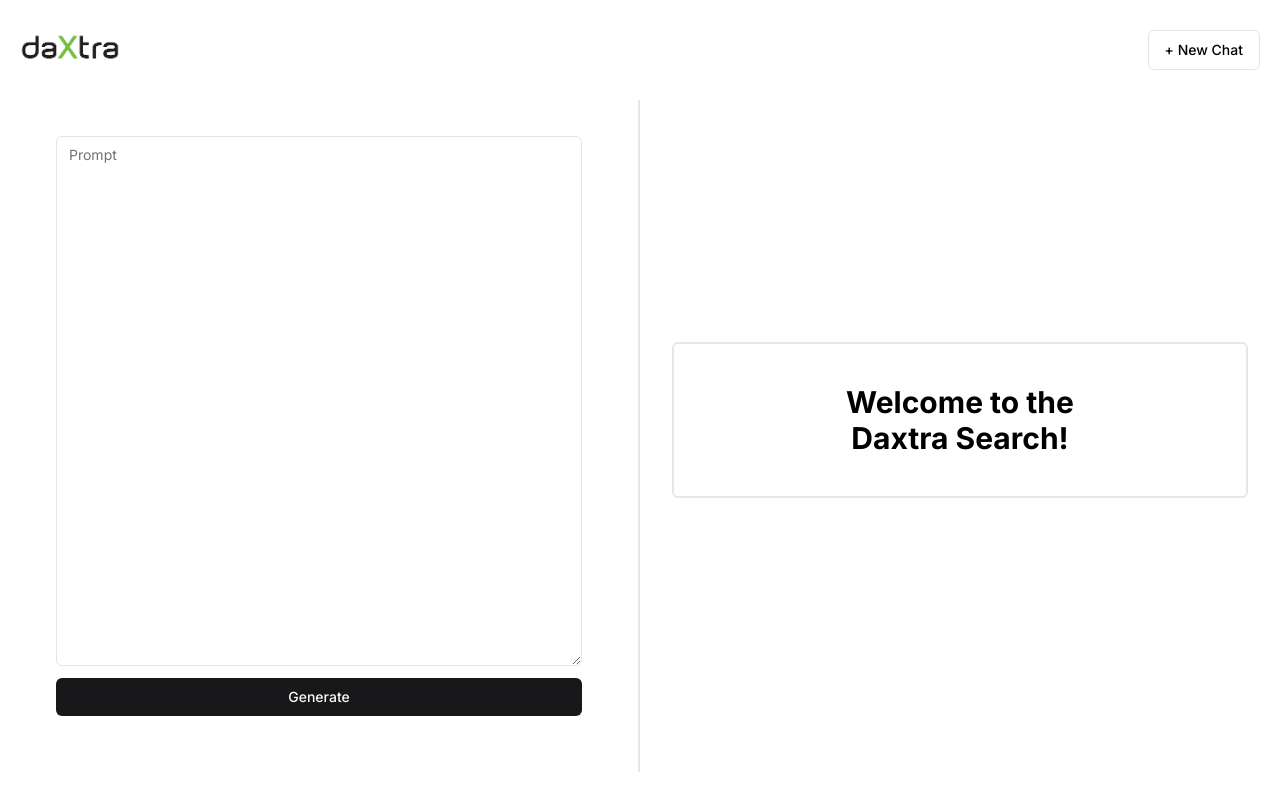
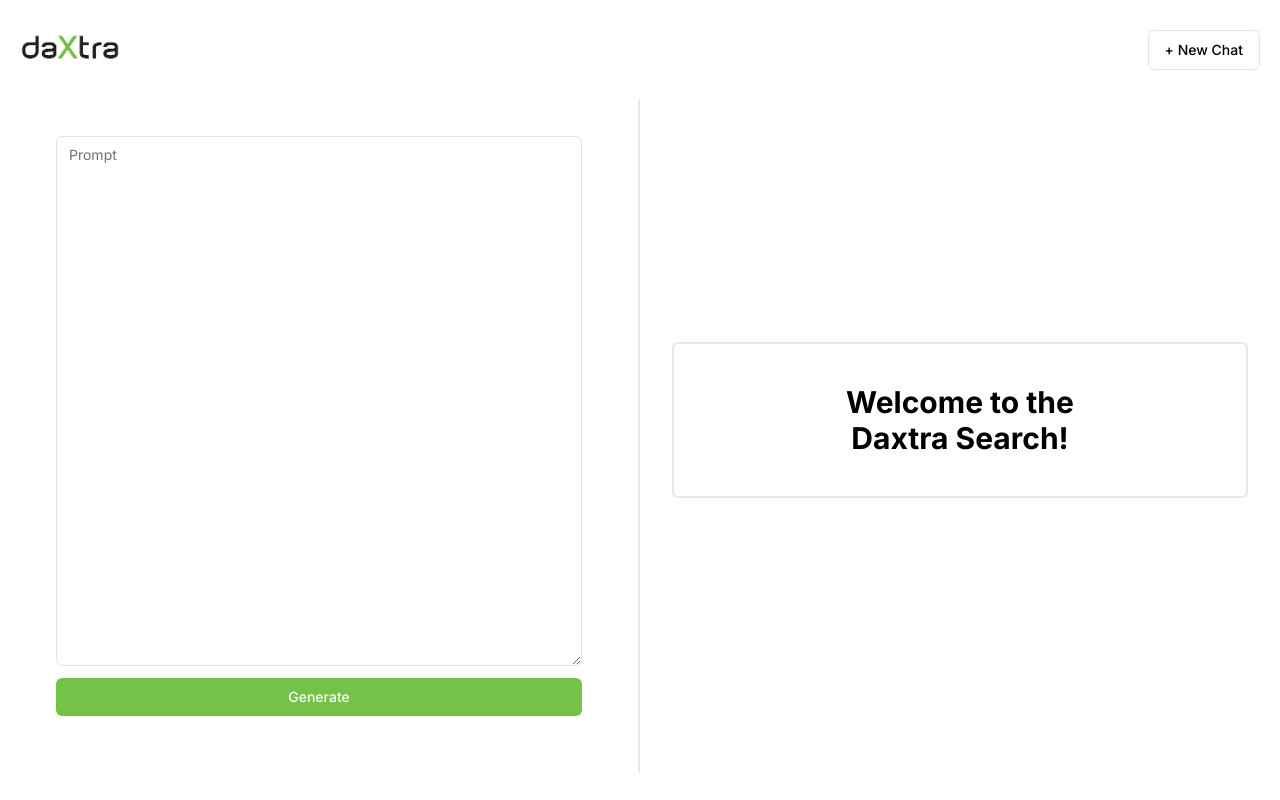
Before and after one commit to SksOp/daxtra, a Next.js app: page / in a window 1280 px wide. Built offline with nearby package versions, Linux system fonts and the light colour scheme.

Commit message:
updated primary color

```diff
--- a/app/globals.css
+++ b/app/globals.css
@@ -10,7 +10,7 @@
     --card-foreground: 240 10% 3.9%;
     --popover: 0 0% 100%;
     --popover-foreground: 240 10% 3.9%;
-    --primary: 240 5.9% 10%;
+    --primary: 98, 50%, 52%;
     --primary-foreground: 0 0% 98%;
     --secondary: 240 4.8% 95.9%;
     --secondary-foreground: 240 5.9% 10%;
--- a/components/prompt-input.tsx
+++ b/components/prompt-input.tsx
@@ -34,7 +34,11 @@
           required
           className="h-full"
         />
-        <Button type="submit" disabled={loading}>
+        <Button
+          type="submit"
+          disabled={loading}
+          className="bg-primary hover:bg-foreground "
+        >
           Generate
         </Button>
       </div>
```
